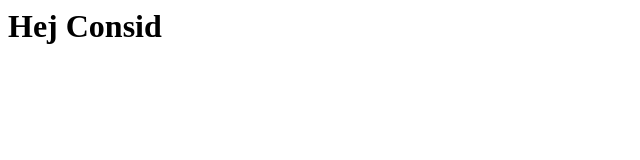
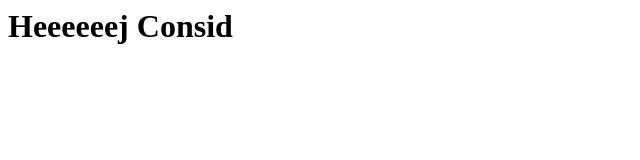
Before and after one commit to desireef/desiree-portfolio, a plain HTML site: page src/index.html in a window 1280 px wide. Shown: the whole page, without its empty margins (0-640 px from the left). Drawn offline with Linux system fonts and the light colour scheme.

Commit message:
New message in html

```diff
--- a/src/index.html
+++ b/src/index.html
@@ -1 +1 @@
-<h1>Hej Consid</h1>
+<h1>Heeeeeej Consid</h1>
```
